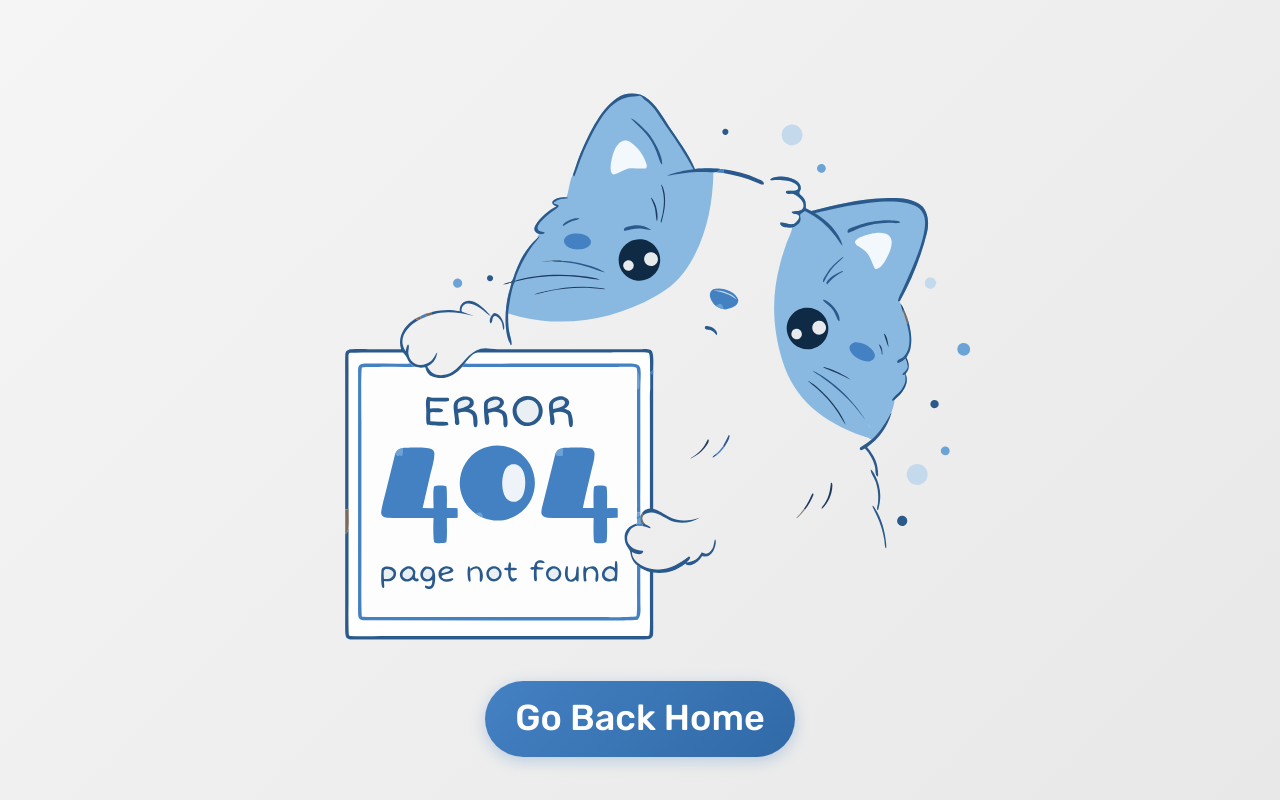
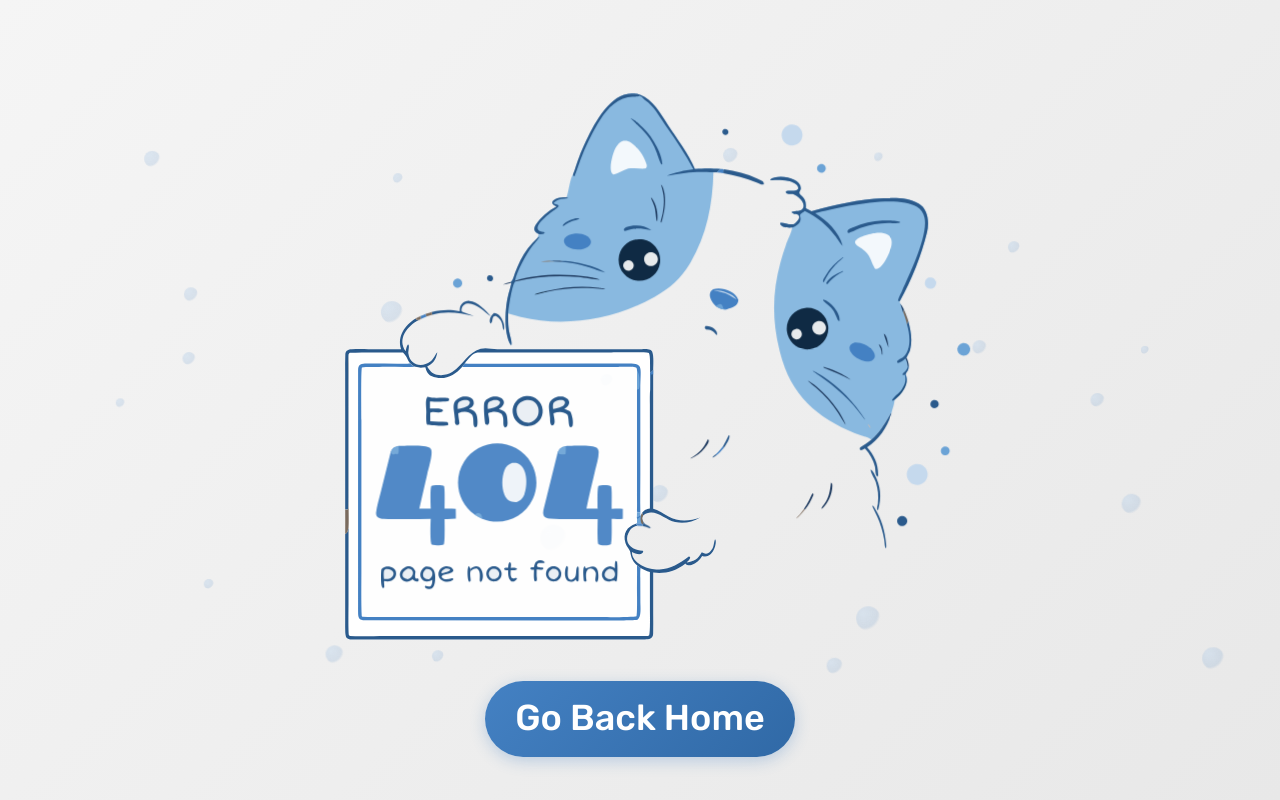
Before and after one commit to AnnaDaniuk777/six-cities, a React (Vite) app: page /404 in a window 1280 px wide. Built offline with nearby package versions, Linux system fonts and the light colour scheme.

Commit message:
feat: add SCSS animation to error-page component

```diff
--- a/src/pages/not-found-page/not-found-page.module.scss
+++ b/src/pages/not-found-page/not-found-page.module.scss
@@ -12,6 +12,13 @@
   svg {
     max-width: 80%;
     max-height: 100%;
+
+    .pulse404 {
+      transform-box: fill-box;
+      transform-origin: center;
+      animation: pulse404 2.2s ease-in-out infinite;
+      will-change: transform;
+    }
 
     [fill="#FE8080"] {
       fill: #4481c3;
@@ -63,6 +70,92 @@
         }
       }
     }
+  }
+}
+
+.floatingDots {
+  position: absolute;
+  inset: 0;
+  z-index: 0;
+  pointer-events: none;
+  overflow: hidden;
+}
+
+.dot {
+  position: absolute;
+  left: var(--x);
+  top: var(--y);
+  width: var(--size);
+  height: var(--size);
+  border-radius: 50%;
+  background: radial-gradient(circle at 30% 30%, rgba(197, 217, 237, 0.95), rgba(68, 129, 195, 0.28) 60%, rgba(68, 129, 195, 0) 72%);
+  filter: blur(0.2px);
+  opacity: 0.55;
+  transform: translate3d(0, 0, 0);
+  animation: dotFloat var(--dur) ease-in-out infinite alternate;
+  will-change: transform;
+}
+
+// Tuned, deterministic variety via nth-child (no JS randomness)
+.dot:nth-child(1) { --x: 8%;  --y: 18%; --size: 16px; --dur: 10s; }
+.dot:nth-child(2) { --x: 18%; --y: 72%; --size: 10px; --dur: 13s; }
+.dot:nth-child(3) { --x: 28%; --y: 38%; --size: 22px; --dur: 16s; }
+.dot:nth-child(4) { --x: 36%; --y: 82%; --size: 12px; --dur: 12s; }
+.dot:nth-child(5) { --x: 44%; --y: 16%; --size: 9px;  --dur: 14s; }
+.dot:nth-child(6) { --x: 52%; --y: 60%; --size: 18px; --dur: 18s; }
+.dot:nth-child(7) { --x: 61%; --y: 28%; --size: 11px; --dur: 11s; }
+.dot:nth-child(8) { --x: 68%; --y: 78%; --size: 24px; --dur: 19s; }
+.dot:nth-child(9) { --x: 74%; --y: 44%; --size: 14px; --dur: 15s; }
+.dot:nth-child(10){ --x: 81%; --y: 22%; --size: 12px; --dur: 12s; }
+.dot:nth-child(11){ --x: 86%; --y: 66%; --size: 20px; --dur: 17s; }
+.dot:nth-child(12){ --x: 92%; --y: 36%; --size: 8px;  --dur: 9s;  }
+.dot:nth-child(13){ --x: 12%; --y: 46%; --size: 13px; --dur: 14s; }
+.dot:nth-child(14){ --x: 58%; --y: 10%; --size: 15px; --dur: 16s; }
+.dot:nth-child(15){ --x: 6%;  --y: 54%; --size: 9px;  --dur: 11s; }
+.dot:nth-child(16){ --x: 16%; --y: 30%; --size: 14px; --dur: 15s; }
+.dot:nth-child(17){ --x: 24%; --y: 88%; --size: 18px; --dur: 18s; }
+.dot:nth-child(18){ --x: 33%; --y: 12%; --size: 10px; --dur: 12s; }
+.dot:nth-child(19){ --x: 41%; --y: 70%; --size: 26px; --dur: 20s; }
+.dot:nth-child(20){ --x: 49%; --y: 42%; --size: 12px; --dur: 13s; }
+.dot:nth-child(21){ --x: 63%; --y: 90%; --size: 16px; --dur: 17s; }
+.dot:nth-child(22){ --x: 71%; --y: 8%;  --size: 9px;  --dur: 10s; }
+.dot:nth-child(23){ --x: 83%; --y: 52%; --size: 14px; --dur: 14s; }
+.dot:nth-child(24){ --x: 95%; --y: 84%; --size: 22px; --dur: 19s; }
+
+@keyframes dotFloat {
+  0% {
+    transform: translate3d(0, 0, 0);
+  }
+  100% {
+    transform: translate3d(0, 0, 0) translate(var(--dx, 40px), var(--dy, -30px));
+  }
+}
+
+.dot:nth-child(odd) { --dx: 46px; --dy: -34px; }
+.dot:nth-child(even) { --dx: -38px; --dy: 42px; }
+
+@keyframes pulse404 {
+  0%,
+  100% {
+    transform: scale(1);
+    opacity: 1;
+  }
+  50% {
+    transform: scale(1.05);
+    opacity: 0.92;
+  }
+}
+
+@media (prefers-reduced-motion: reduce) {
+  .errorPage svg .pulse404 {
+    animation: none;
+    transform: none;
+    opacity: 1;
+  }
+
+  .dot {
+    animation: none;
+    transform: none;
   }
 }
 
--- a/src/pages/not-found-page/not-found-page.tsx
+++ b/src/pages/not-found-page/not-found-page.tsx
@@ -10,6 +10,11 @@ function NotFoundPage({ style }: NotFoundPageProps): JSX.Element {
   return (
     <div className={style || styles.errorPage}>
       <div className={styles.contentWrapper}>
+        <div className={styles.floatingDots} aria-hidden="true">
+          {Array.from({ length: 24 }, (_, index) => (
+            <span key={index} className={styles.dot} />
+          ))}
+        </div>
         <div className={styles.svgWrapper}>
           <svg
             xmlns="http://www.w3.org/2000/svg"
@@ -32,6 +37,7 @@ function NotFoundPage({ style }: NotFoundPageProps): JSX.Element {
             <path fill="#C18C8C" d="M653.49 849.577L655.509 854.35C652.43 859.608 653.604 861.617 656.113 866.954C655.348 869.148 655.272 869.194 655.117 871.466C653.638 871.097 653.276 870.51 652.241 869.355C650.3 864.5 650.341 859.899 651.222 854.809C651.873 853.002 652.689 851.321 653.49 849.577Z" />
             <path fill="#FE8080" d="M643.62 857.778C648.126 856.322 644.961 856.59 648.509 853.849L650.128 854.159L650.346 854.984C649.079 858.247 648.661 858.542 645.448 859.96C644.937 860.183 644.423 860.4 643.907 860.61L643.62 857.778Z" />
             <path fill="#FDBCBC" d="M643.804 844.499C644.207 847.414 643.701 847.401 645.334 849.08C647.359 849.173 648.149 849.129 650.187 848.969C650.186 850.517 650.246 852.674 650.128 854.159L648.509 853.849C644.961 856.59 648.126 856.322 643.62 857.778C643.929 854.141 643.799 848.274 643.804 844.499Z" />
+            <g className={styles.pulse404}>
               <path fill="#FE8080" d="M341.873 851.162C311.401 829.662 303.014 788.116 322.759 756.481C342.505 724.845 383.516 714.124 416.22 732.047C448.925 749.971 461.949 790.305 445.901 823.966C429.853 857.628 390.314 872.909 355.795 858.792C350.881 856.782 346.211 854.222 341.873 851.162Z" />
               <path fill="#FDBCBC" d="M341.873 851.162C351.102 845.844 354.663 849.532 355.795 858.792C350.881 856.782 346.211 854.222 341.873 851.162Z" />
               <path fill="white" d="M409.178 758.645C412.657 758.402 415.939 758.044 419.233 759.491C437.69 767.598 436.921 799.35 431.045 815.236C428.508 822.097 423.733 826.172 417.322 828.78C406.436 829.318 399.405 826.06 395.131 815.13C390.167 802.434 390.506 784.69 395.323 771.97C398.028 764.826 402.491 761.42 409.178 758.645Z" />
@@ -39,6 +45,7 @@ function NotFoundPage({ style }: NotFoundPageProps): JSX.Element {
               <path fill="#FDBCBC" d="M191.048 740.003C194.545 731.373 197.206 730.365 205.621 728.13C205.536 732.917 206.637 740.132 203.968 742.96L202.357 743.38C201.423 742.792 201.179 742.713 200.378 741.964C197.819 741.934 196.915 745.922 192.021 741.024C191.69 740.69 191.365 740.35 191.048 740.003Z" />
               <path fill="#FE8080" d="M505.571 728.163C515.649 727.809 554.803 725.508 561.267 731.544C563.479 733.61 564.451 736.371 564.466 739.34C564.522 750.145 560.344 762.382 557.907 772.931C552.707 795.439 546.983 817.973 542.533 840.635L562.664 840.656C562.631 834.16 561.541 803.393 564.179 799.613C567.745 797.744 583.895 797.4 586.772 800.599C588.753 806.961 587.589 832.466 587.848 840.824C594.67 840.697 600.932 840.559 607.76 840.858C607.796 846.766 607.938 853.001 607.741 858.88C600.827 859.298 594.685 859.177 587.772 859.076C587.787 866.962 588.711 898.666 586.54 904.115C583.129 907.393 567.396 907.344 563.948 904.352C561.698 899.105 562.655 867.702 562.681 859.161L508.358 859.251C498.25 859.261 487.468 859.655 477.385 858.681C464.608 857.446 463.287 851.418 466.001 840.21C468.427 830.193 471.022 819.641 473.584 809.4L491.006 739.226C494.71 731.37 497.694 730.374 505.571 728.163Z" />
               <path fill="#FDBCBC" d="M491.006 739.226C494.71 731.37 497.694 730.374 505.571 728.163C505.469 731.252 505.707 740.373 504.912 742.528C502.438 743.883 497.234 742.827 494.275 742.616C492.847 742.515 491.742 740.514 491.006 739.226Z" />
+            </g>
             <path fill="#8F2120" d="M436.525 630.814C452.072 629.324 465.872 640.743 467.314 656.292C468.756 671.841 457.292 685.604 441.737 686.997C426.25 688.385 412.56 676.983 411.124 661.503C409.688 646.023 421.048 632.299 436.525 630.814Z" />
             <path fill="white" d="M437.518 638.182C462.814 635.311 469.891 673.798 442.07 680.572C436.587 680.671 433.481 680.338 428.647 677.044C423.496 673.471 419.961 668.012 418.808 661.851C416.299 648.444 425.095 640.322 437.518 638.182Z" />
             <path fill="#8F2120" d="M496.4 631.81C499.253 631.571 503.853 631.116 506.418 632.06C521.325 637.543 519.532 647.939 507.762 654.884C512.919 656.282 515.114 657.347 519.386 660.201C522.738 666.99 525.387 680.026 523.208 686.87C521.782 688.717 521.685 688.587 519.548 689.329C514.679 687.265 517.036 672.784 513.74 665.662C506.023 658.736 496.679 659.756 487.651 662.865C487.957 670.28 493.717 684.443 484.947 685.748C480.437 683.736 481.403 675.756 481.089 671.256C479.641 650.463 473.049 639.342 496.4 631.81Z" />
```
Lines whose indentation alone changed are shown as unchanged.
